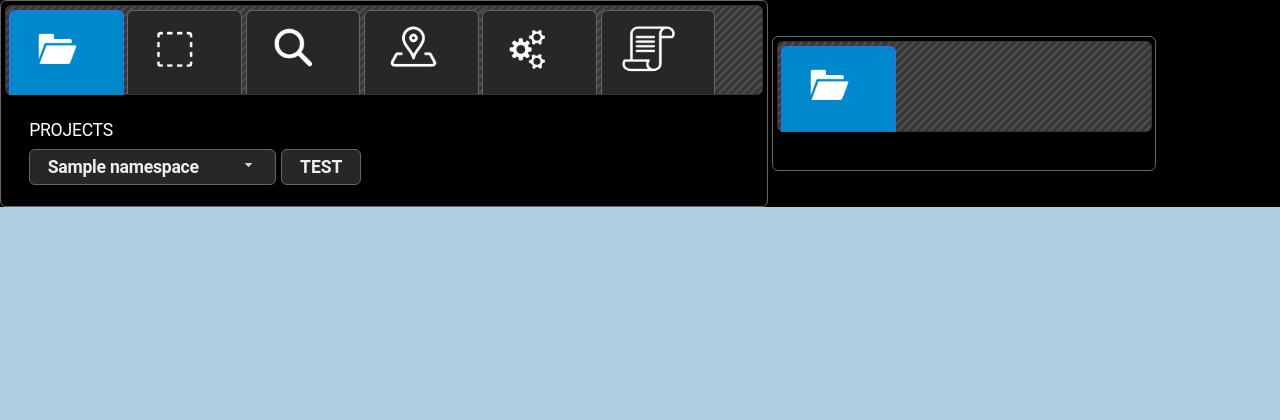
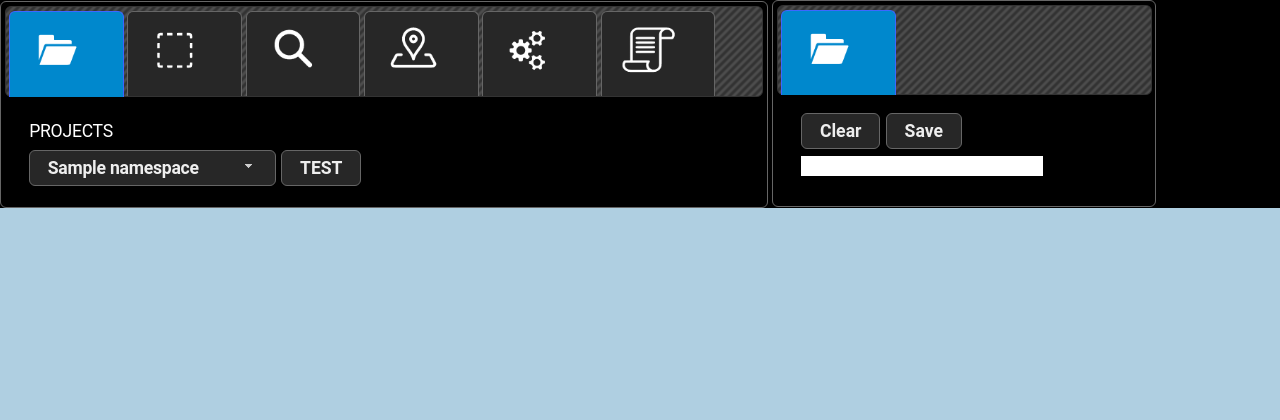
Before and after one commit to menchelab/Analytics_Module, a Flask app: template templates/dd_dash.html in a window 1280 px wide. Shown: the top 420 px of the page. Before the commit the page ends 207 px from the top, so only its background shows below. Run offline with Flask 2, Linux system fonts and the light colour scheme; the template is opened without the code that fills it: most values are stand-ins (such as "Sample title", 1, 10 or a date in 2020); parts of the project's set-up code (start-up, migrations or seed data) failed here and were passed over; some libraries are stand-ins or nearby versions.

Commit message:
load, create, and save selections

```diff
--- a/static/js/MyUi.js
+++ b/static/js/MyUi.js
@@ -60,6 +60,7 @@
 
   $('#selections').on('selectmenuselect', function () {
     var id = $('#selections').find(':selected').val();
+    const name = $('#selections').find(':selected').text();
 
     path = dbprefix + "/api/"+ thisNamespace.namespace + "/node/search?subject0=attribute&object0=" + id ;
     $.ajax({
@@ -71,9 +72,8 @@
         headers: { "Authorization": "Basic " + btoa('steveballmer' + ":" + 'code peaceful canon shorter')},
       success: function(response) {
         mySelection = response.nodes;
-        for (var i = 0; i < 100 && i < response.nodes.length ; i++) {
-            createNodeButton(response.nodes[i].name,response.nodes[i].symbol,response.nodes[i].node_id,"shopping_cart");
-        }
+        mySelectionName = name;
+        PopulateShoppingCart();
         // Open the results tab, which is 4 when 0-indexed.
         $('#tabs').tabs( "option", "active", 3 );
       }
@@ -248,6 +248,16 @@
     });
   });
 
+  $("#clear_cart").button();
+  $("#save_cart").button();
+  $("#clear_cart").click(function (event) {
+    mySelection = [];
+    PopulateShoppingCart();
+  });
+  $("#save_cart").click(function (event) {
+    SaveSelectionDB({"selection_name": $('#selection_name_input').val(), "node_ids": mySelection.map(item => item.node_id)});
+  });
+
   ///////INIT HERE
 
  GetDbFileNames();
--- a/static/js/dataDiVR_API.js
+++ b/static/js/dataDiVR_API.js
@@ -13,6 +13,7 @@
 var dbdata;
 var thisNamespace;
 var mySelection = [];
+var mySelectionName = "";
 
 
 
@@ -286,9 +287,7 @@
               createNodeButton(response.nodes[i].name,response.nodes[i].symbol,response.nodes[i].node_id,"ResultList");
             }
             mySelection = mySelection.concat(response.nodes);
-            for (var i = 0; i < mySelection.length; i++) {
-              createNodeButton(response.nodes[i].name,response.nodes[i].symbol,response.nodes[i].node_id,"shopping_cart");
-            }
+            PopulateShoppingCart();
             // Open the results tab, which is 4 when 0-indexed.
             $('#tabs').tabs( "option", "active", 3 );
 
@@ -373,6 +372,8 @@
 }
 
 function SaveSelectionDB(data) {
+  console.log(JSON.stringify(data));
+  return;
 
    payload = JSON.stringify(data);
     //console.log(payload);
@@ -394,3 +395,22 @@
     });
 //event.preventDefault();
 }
+
+function PopulateShoppingCart() {
+  $("#shopping_cart_inner").empty();
+  if (mySelection.length == 0) {
+    mySelectionName = '';
+    $('#selection_name_button').prop('disabled',true).css('opacity', 0.5);
+    $('#selection_name_input').empty().css('opacity', 0.5);
+    return;
+  }
+  console.log("here", mySelectionName);
+  $('#selection_name_button').prop('disabled', false).css('opacity', 1.0);
+  $('#selection_name_input').val(mySelectionName).css('opacity', 1.0);
+  for (var i = 0; i < mySelection.length; i++) {
+    console.log(mySelection[i].name);
+    createNodeButton(mySelection[i].name,
+      mySelection[i].symbol,mySelection[i].node_id,
+      "shopping_cart_inner");
+  }
+}
--- a/templates/dd_dash.html
+++ b/templates/dd_dash.html
@@ -121,7 +121,7 @@
        <p id="ResultsLabel">RESULTS</p>
       <p>
         <select name="searchMode1" id="searchMode1" style="display: none;">
-          <option value="NEW">Create new selection</option>
+          <option value="NEW">Start new selection</option>
           <option value="ADD">Add to current selection</option>
           <option value="SUB">Subtract from existing selection</option>
         </select>
@@ -161,6 +161,13 @@
             src="{{ url_for('static', filename='img/active_open.png') }}" /></a></li>
     </ul>
   <div class="shopping_cart" id="shopping_cart">
+    <div class="shopping_cart_controls" id="shopping_cart_controls">
+      <button id="clear_cart">Clear</button>
+      <button id="save_cart">Save</button>
+      <input id="selection_name_input" />
+    </div>  <!-- #shopping_cart_controls -->
+    <div class="shopping_cart_inner" id="shopping_cart_inner">
+  </div>  <!-- #shopping_cart_inner -->
   </div>  <!-- #shopping_cart -->
   </div>  <!-- #right -->
   </div>  <!-- #container -->
```
